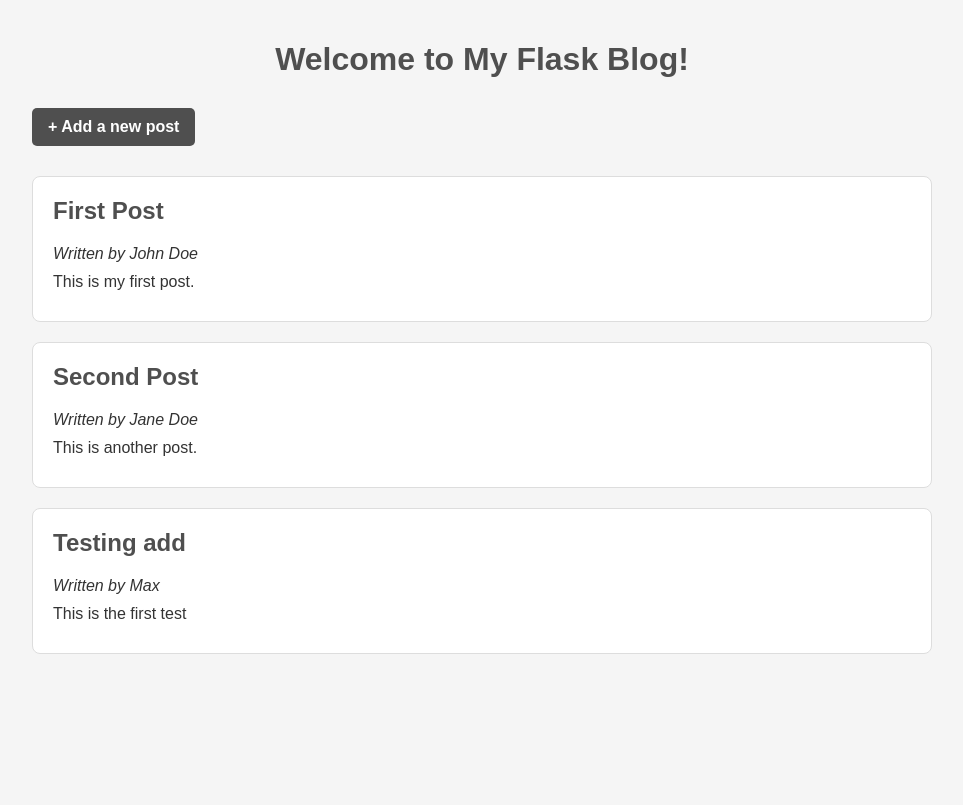
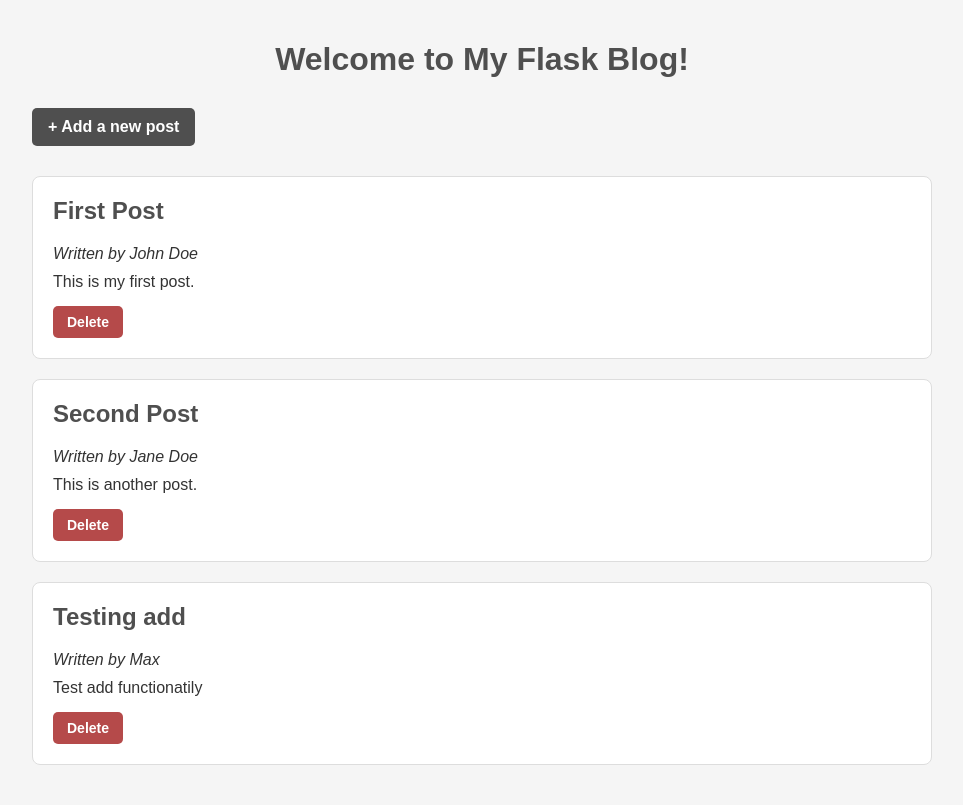
Before and after one commit to mottoroller-github/Masterblog, a Flask app: page / in a window 1280 px wide. Shown: the whole page, without its empty margins (158-1121 px from the left). Before the commit the page ends 654 px from the top, so only its background shows below. Run offline with Flask 3, Linux system fonts and the light colour scheme.

Commit message:
Add delete route for blog posts

```diff
--- a/app.py
+++ b/app.py
@@ -40,6 +40,19 @@ def add():
 
     return render_template('add.html')
 
+@app.route('/delete/<int:post_id>')
+def delete(post_id):
+    blog_posts = load_posts()
+
+    blog_posts = [
+        post for post in blog_posts
+        if post["id"] != post_id
+    ]
+
+    save_posts(blog_posts)
+
+    return redirect(url_for('index'))
+
 
 if __name__ == '__main__':
     app.run(host="0.0.0.0", port=5000, debug=True)
--- a/data/blog_db.json
+++ b/data/blog_db.json
@@ -15,6 +15,6 @@
     "id": 3,
     "author": "Max",
     "title": "Testing add",
-    "content": "This is the first test"
+    "content": "Test add functionatily"
   }
 ]
--- a/static/style.css
+++ b/static/style.css
@@ -120,3 +120,24 @@ button:hover {
 .navigation {
     margin-top: 20px;
 }
+
+.post-actions {
+    margin-top: 15px;
+}
+
+.delete-button {
+    display: inline-block;
+    background-color: #B54A4A;
+    color: #FFF;
+    text-decoration: none;
+    padding: 8px 14px;
+    border-radius: 5px;
+    font-size: 14px;
+    font-weight: bold;
+    transition: background-color 0.2s ease;
+}
+
+.delete-button:hover {
+    background-color: #933838;
+    text-decoration: none;
+}
--- a/templates/add.html
+++ b/templates/add.html
@@ -6,7 +6,6 @@
     <title>Add Blog Post</title>
     <link rel="stylesheet" href="{{ url_for('static', filename='style.css') }}">
 </head>
-
 <body>
     <h1>Add a New Blog Post</h1>
 
@@ -16,12 +15,10 @@
                 <label for="author">Author</label>
                 <input type="text" id="author" name="author" required>
             </div>
-
             <div class="form-group">
                 <label for="title">Title</label>
                 <input type="text" id="title" name="title" required>
             </div>
-
             <div class="form-group">
                 <label for="content">Content</label>
                 <textarea id="content" name="content" rows="10" required></textarea>
@@ -29,7 +26,6 @@
 
             <button type="submit">Add Post</button>
         </form>
-
         <div class="navigation">
             <a href="{{ url_for('index') }}">← Back to home</a>
         </div>
--- a/templates/index.html
+++ b/templates/index.html
@@ -14,11 +14,15 @@
     </div>
 
     {% for post in posts %}
-        <div class="post">
-            <h2>{{ post.title }}</h2>
-            <p><em>Written by {{ post.author }}</em></p>
-            <p>{{ post.content }}</p>
+    <div class="post">
+        <h2>{{ post.title }}</h2>
+        <p><em>Written by {{ post.author }}</em></p>
+        <p>{{ post.content }}</p>
+
+        <div class="post-actions">
+            <a href="{{ url_for('delete', post_id=post.id) }}" class="delete-button">Delete</a>
         </div>
+    </div>
     {% endfor %}
 </body>
 </html>
```
